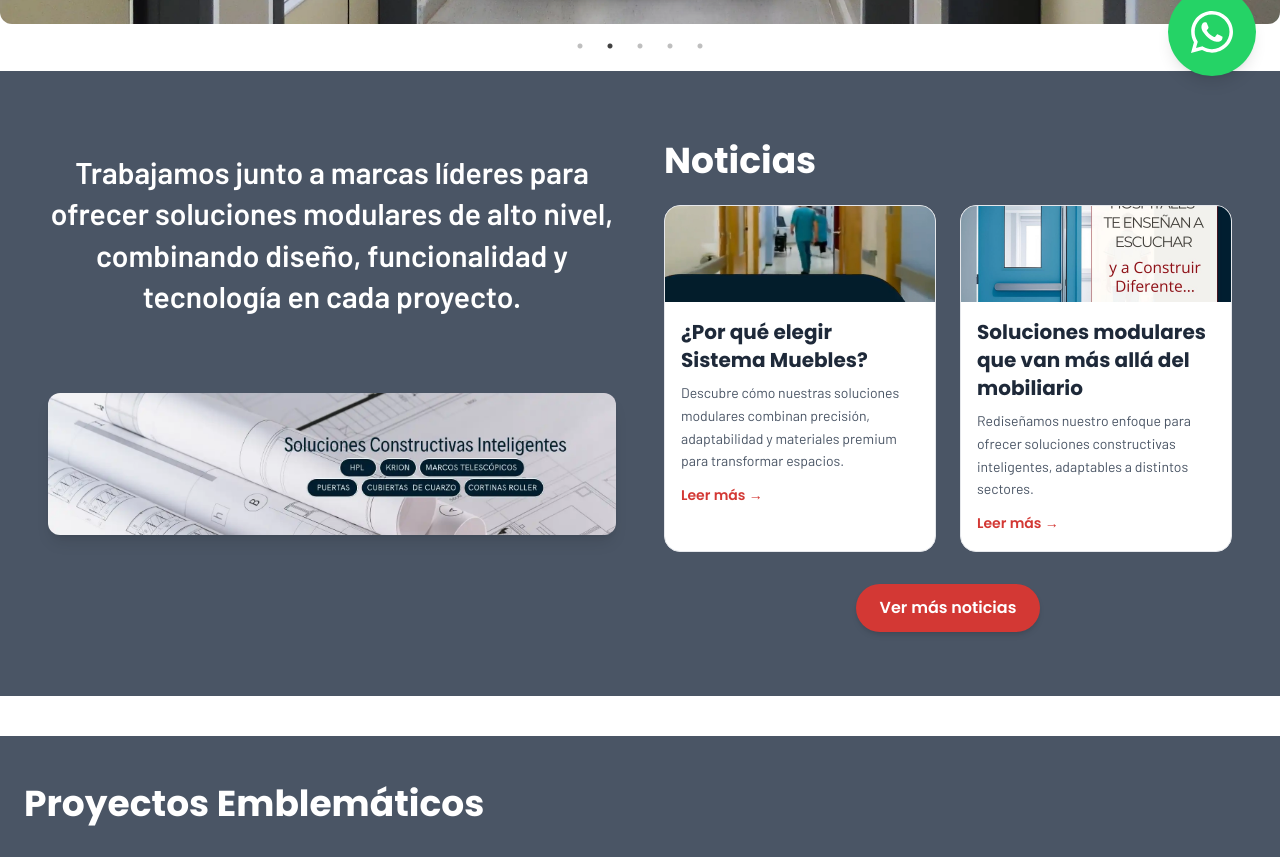
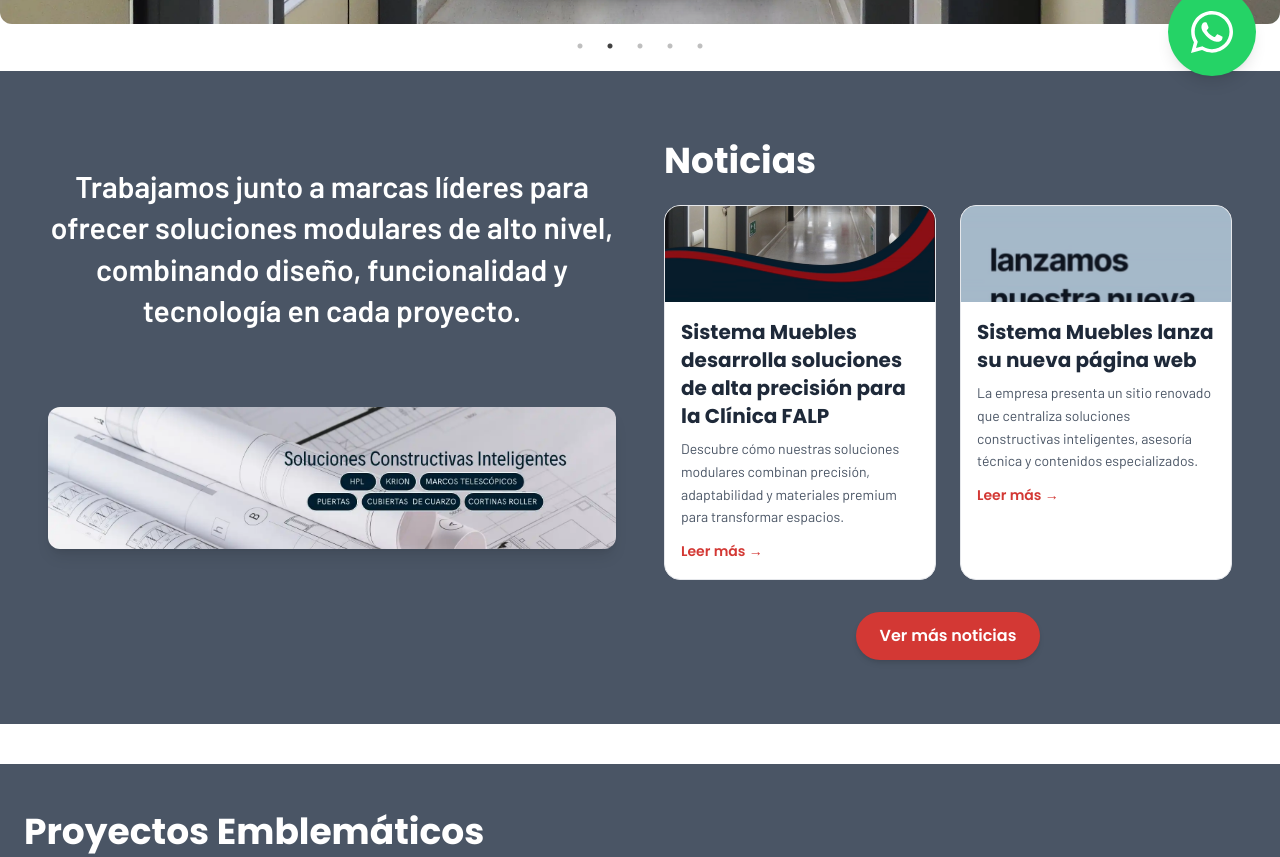
Before and after one commit to Juanith0xx/s_muebles, a React (Vite) app: page / in a window 1280 px wide. Shown: the part 700-1557 px from the top of the page. Built offline with nearby package versions, Linux system fonts and the light colour scheme.

Commit message:
update pagina home , linkeo a pagina nosotros imagen y texto

```diff
--- a/src/components/AlianzasNoticias.jsx
+++ b/src/components/AlianzasNoticias.jsx
@@ -1,6 +1,7 @@
 // src/components/AlianzasNoticias.jsx
 
 import React, { useState, useEffect, useRef } from "react";
+import { Link } from "react-router-dom";
 import { noticias } from "../components/data/noticias";
 
 const AlianzasNoticias = () => {
@@ -8,7 +9,13 @@ const AlianzasNoticias = () => {
   const alianzasRef = useRef(null);
 
   // Mostrar las 2 noticias más recientes
-  const ultimasNoticias = noticias.slice(-2).reverse();
+  const ultimasNoticias = [...noticias]
+    .sort((a, b) => {
+      const fechaA = new Date(a.fecha.split(" de ").reverse().join(" "));
+      const fechaB = new Date(b.fecha.split(" de ").reverse().join(" "));
+      return fechaB - fechaA;
+    })
+    .slice(0, 2);
 
   useEffect(() => {
     const observer = new IntersectionObserver(
@@ -32,24 +39,25 @@ const AlianzasNoticias = () => {
     <section className="w-full px-4 sm:px-6 md:px-12 py-12 sm:py-16 bg-gray-600">
       <div className="max-w-7xl mx-auto flex flex-col gap-12 lg:flex-row text-center lg:text-left">
 
-       {/* Alianzas con imagen centrada */}
-<div
+        {/* Alianzas con imagen y texto enlazados */}
+        <Link
+          to="/nosotros"
           ref={alianzasRef}
-  className={`w-full lg:w-1/2 flex flex-col items-center justify-center text-center transition-opacity duration-700 ${
+          className={`w-full lg:w-1/2 flex flex-col items-center justify-center text-center transition-opacity duration-700 no-underline ${
             visible ? "opacity-100 translate-x-0" : "opacity-0 -translate-x-10"
           }`}
         >
-  <p className="text-white text-xl sm:text-2xl lg:text-3xl font-[Barlow] font-semibold px-4 sm:px-6 lg:px-0 pb-19 leading-relaxed lg:leading-snug w-full">
+          <p className="text-white text-xl sm:text-2xl lg:text-3xl font-[Barlow] font-semibold px-4 sm:px-6 lg:px-0 pb-19 leading-relaxed lg:leading-snug w-full hover:underline">
             Trabajamos junto a marcas líderes para ofrecer soluciones modulares de alto nivel, combinando diseño, funcionalidad y tecnología en cada proyecto.
           </p>
 
           <img
             src="/img/Nosotros.webp"
             alt="Alianzas estratégicas"
-    className="w-full max-w-full h-auto rounded-xl shadow-lg mb-20"
+            className="w-full max-w-full h-auto rounded-xl shadow-lg mb-20 transition-transform duration-300 hover:scale-105"
             loading="lazy"
           />
-</div>
+        </Link>
 
         {/* Noticias */}
         <div className="w-full lg:w-1/2">
```
Lines whose indentation alone changed are shown as unchanged.
